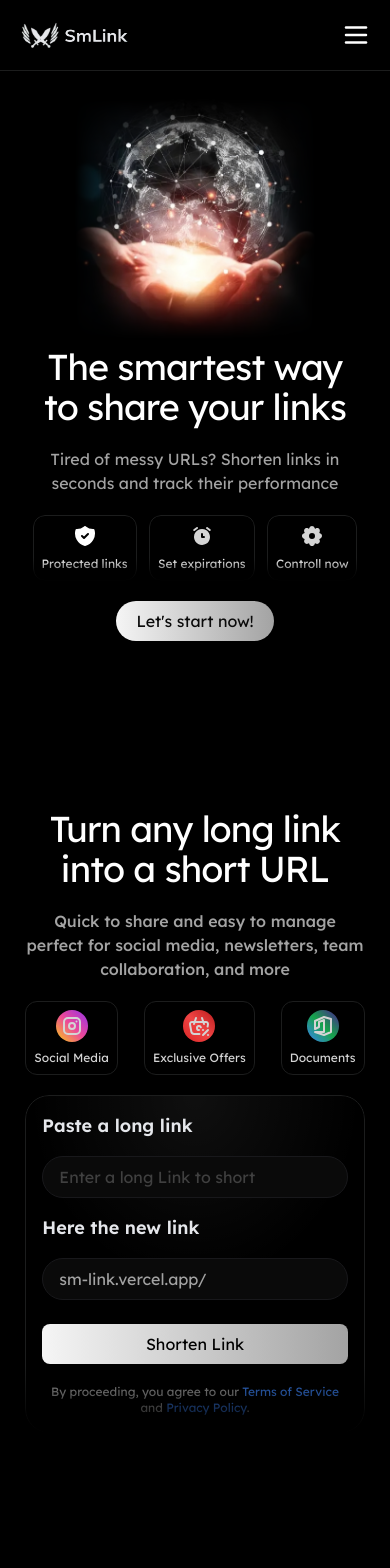
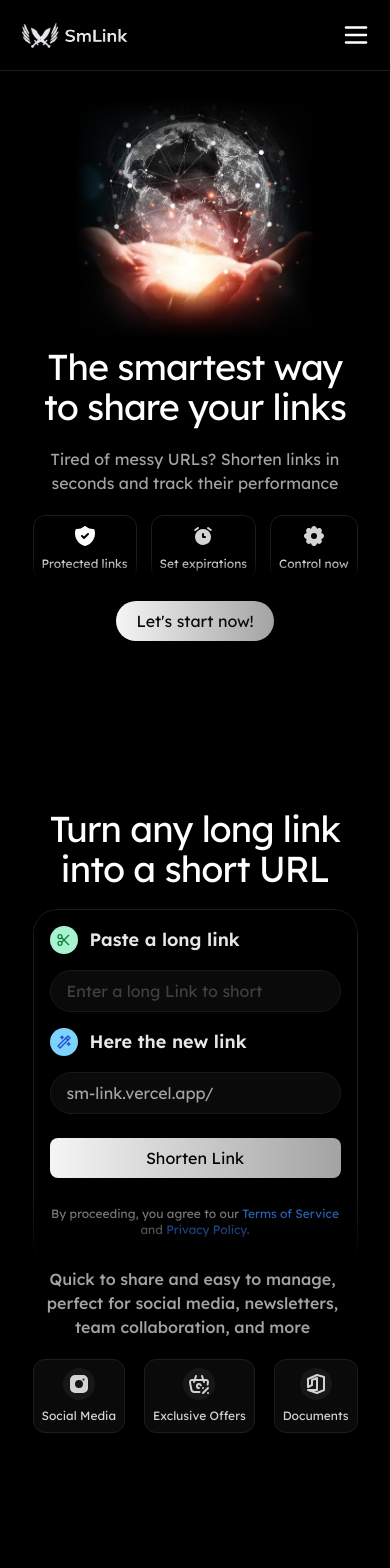
Before and after one commit to JoSG7/sm-link, a Next.js app: page / in a window 390 px wide. Shown: the top 1568 px of the page. Built offline with nearby package versions, Linux system fonts and the light colour scheme; no server answers.

Commit message:
updating structure and responsive 3

```diff
--- a/src/app/page.tsx
+++ b/src/app/page.tsx
@@ -1,11 +1,11 @@
 import { LoginBenefits } from "@/components/home/LoginBenefits";
 import { NavBar } from "@/components/home/NavbarHeader";
-import { LinkForm } from "@/components/home/ShortLinkForm";
 import { redirect } from "next/navigation";
 import { createSupabaseServer } from "@/lib/supabase/server";
 import { HomeModals } from "@/modals/home/Provider";
 import { MainMenu } from "@/components/home/menu/Menu";
 import { Hero } from "@/components/home/sections/Hero/Hero";
+import { LinkFormSection } from "@/components/home/sections/LinkForm/LinkFormSection";
 
 // export const dynamic = "force-dynamic"
 
@@ -26,7 +26,7 @@
           <MainMenu />
           <div className="flex flex-col gap-28">
             <Hero />
-            <LinkForm />
+            <LinkFormSection />
             <LoginBenefits />
             {/* <Footer /> */}
           </div>
--- a/src/components/home/Title.tsx
+++ b/src/components/home/Title.tsx
@@ -91,7 +91,7 @@
   return (
 
     <section className="flex items-center">
-      <div className="w-[87vw] pb-5 lg-2:max-w-[500px] lg-2:py-0">
+      <div className="w-[90vw] pb-5 lg-2:max-w-[500px] lg-2:py-0">
         <h1 className="text-4xl tracking-tight text-center lg-2:text-start lg-2:text-6xl">Turn any long link into a short URL</h1>
 
         <p className="py-5 font-medium text-center text-neutral-400 lg-2:text-start lg-2:text-xl">
--- a/src/components/home/sections/Hero/Hero.tsx
+++ b/src/components/home/sections/Hero/Hero.tsx
@@ -48,7 +48,7 @@
                 <div className="flex justify-center pb-2">
                   <IconSettingsFilled className="text-neutral-300" />
                 </div>
-                <p className="text-xs">Controll now</p>
+                <p className="text-xs">Control now</p>
               </article>
             </div>
 
--- /dev/null
+++ b/src/components/home/sections/LinkForm/LinkFormSection.tsx
@@ -0,0 +1,56 @@
+"use client"
+
+import { IconBasketDiscount, IconBrandInstagramFilled, IconBrandOffice } from "@tabler/icons-react";
+import { ShortLinkForm } from "./ShortLinkForm";
+import { LinkFormTitle } from "./Title";
+
+export function LinkFormSection() {
+
+  return (
+
+    <section className="flex justify-center">
+      <div className="w-[90vw] py-7 max-w-[325px]
+      md:w-[94%] md:flex md:gap-5 lg:gap-6 lg-2:max-w-5xl lg-2:py-9 lg-2:flex-row-reverse lg-2:justify-between">
+        <LinkFormTitle />
+        <ShortLinkForm />
+
+        {/* <p className="pb-5 font-medium text-center text-neutral-400 lg-2:text-start lg-2:text-xl">
+          Quick to share and easy to manage perfect for social media, newsletters, team collaboration, and more
+        </p> */}
+
+        <p className="pb-5 font-medium text-neutral-400 text-muted-foreground text-center max-w-xs">
+          Quick to share and easy to manage, perfect for social media, newsletters, team collaboration, and more
+        </p>
+
+        <div className="overflow-x-auto flex justify-between lg-2:hidden">
+          <article className="rounded-xl border bg-neutral-950 border-[#1c1d1d] p-2">
+            <div className="flex justify-center pb-2">
+              <div className="p-1 rounded-full bg-neutral-900">
+                <IconBrandInstagramFilled className="text-neutral-300" />
+              </div>
+            </div>
+            <p className="text-xs text-neutral-300">Social Media</p>
+          </article>
+
+          <article className="rounded-xl border bg-neutral-950 border-[#1c1d1d] p-2">
+            <div className="flex justify-center pb-2">
+              <div className="p-1 rounded-full bg-neutral-900">
+                <IconBasketDiscount className="text-neutral-300" />
+              </div>
+            </div>
+            <p className="text-xs text-neutral-300">Exclusive Offers</p>
+          </article>
+
+          <article className="rounded-xl border bg-neutral-950 border-[#1c1d1d] p-2">
+            <div className="flex justify-center pb-2">
+              <div className="p-1 rounded-full bg-neutral-900">
+                <IconBrandOffice className="text-neutral-300" />
+              </div>
+            </div>
+            <p className="text-xs text-neutral-300">Documents</p>
+          </article>
+        </div>
+      </div>
+    </section>
+  )
+}
--- a/src/components/home/sections/Hero/ShortLinkForm.tsx
+++ b/src/components/home/sections/LinkForm/ShortLinkForm.tsx
@@ -35,9 +35,8 @@
   }
 
   return (
-
-    <form onSubmit={handleSubmit} className="relative rounded-3xl border p-4 bg-form border-[#1c1d1d] fade-b
-    sm:p-7 lg:p-6 lg-2:p-7">
+    <form onSubmit={handleSubmit} className="relative rounded-3xl border p-4 pb-7 border-[#1c1d1d] fade-b
+        sm:p-7 lg:p-6 lg-2:p-7">
 
       <div className="flex justify-between">
         <label htmlFor="txtUrl" className="flex items-center gap-3">
@@ -60,12 +59,12 @@
       </div>
 
       <div className="w-full py-2 px-4 my-4 bg-neutral-950 rounded-full border border-zinc-900 text-neutral-400
-      sm:mt-5 lg:p-3 lg-2:rounded-full lg-2:py-3">
+          sm:mt-5 lg:p-3 lg-2:rounded-full lg-2:py-3">
         <p className="sm:text-md">sm-link.vercel.app/{shortURL}</p>
       </div>
 
-      <button className="w-full text-center text-black py-2 mt-2 mb-5 rounded-lg bg-gradient-to-r
-      sm:text-lg from-neutral-100 to-neutral-400">
+      <button className="w-full text-center text-black py-2 mt-2 mb-7 rounded-lg bg-gradient-to-r
+          sm:text-lg from-neutral-100 to-neutral-400">
         Shorten Link
       </button>
 
@@ -73,9 +72,6 @@
         By proceeding, you agree to our <span className="text-blue-500">Terms of Service</span> and
         <span className="text-blue-500"> Privacy Policy</span>.
       </p>
-
     </form>
-
   )
-
 }
--- /dev/null
+++ b/src/components/home/sections/LinkForm/Title.tsx
@@ -0,0 +1,17 @@
+export function LinkFormTitle () {
+
+  return (
+
+    <section className="flex items-center">
+      <div className="w-[90vw] pb-5 lg-2:max-w-[500px] lg-2:py-0">
+        <h1 className="text-4xl tracking-tight text-center lg-2:text-start lg-2:text-6xl">Turn any long link into a short URL</h1>
+
+        {/* <p className="pt-5 font-medium text-center text-neutral-400 lg-2:text-start lg-2:text-xl">
+          Quick to share and easy to manage perfect for social media, newsletters, team collaboration, and more
+        </p> */}
+      </div>
+    </section>
+
+  )
+
+}
```
